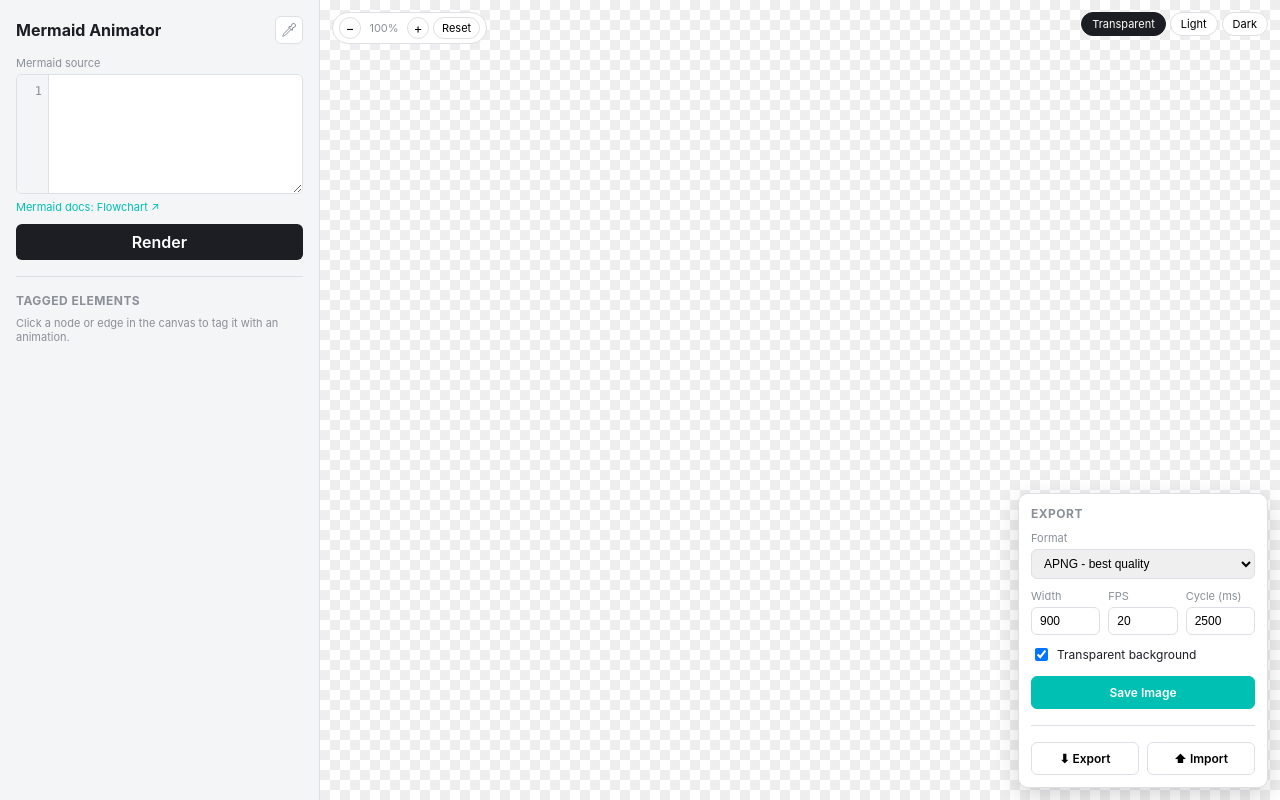
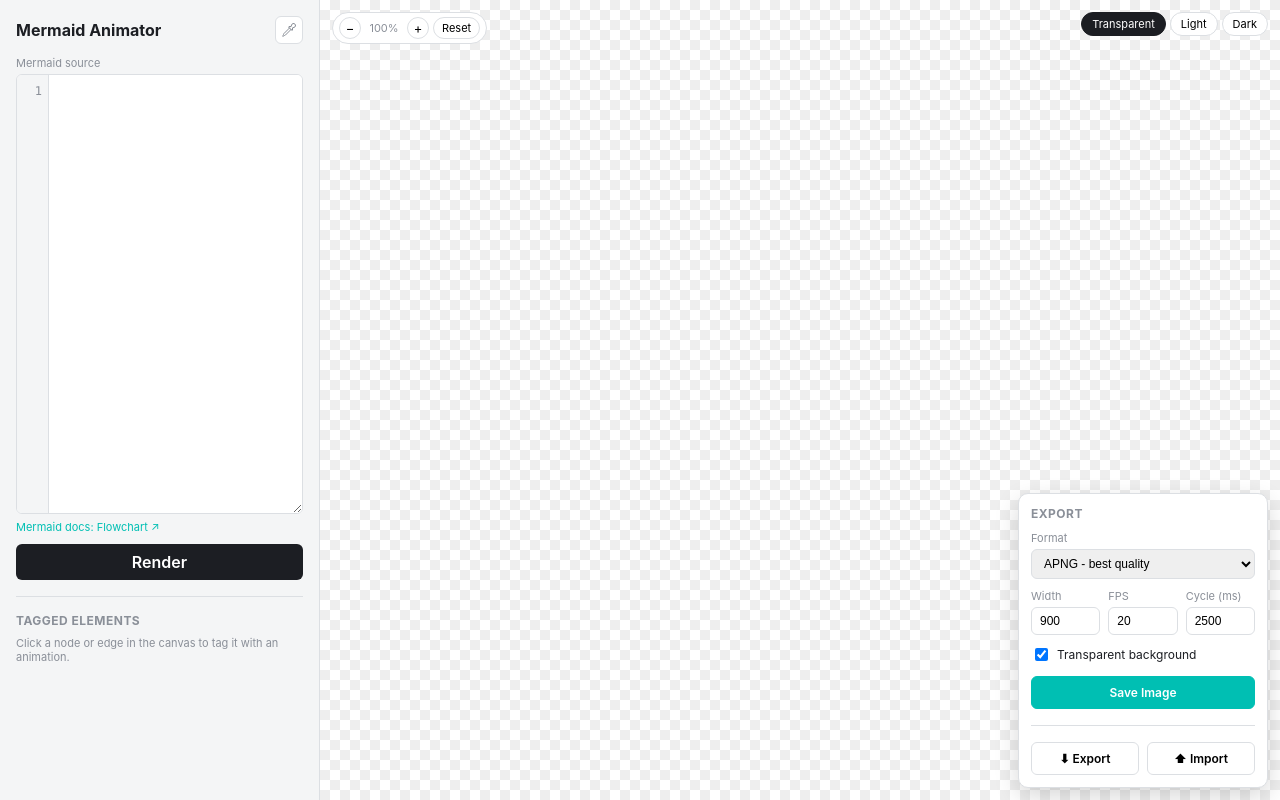
Before and after one commit to romulets/mermaid-animator, a plain HTML site: page index.html in a window 1280 px wide. Drawn offline with Linux system fonts and the light colour scheme; a script that the page names is missing.

Commit message:
Improve style

```diff
--- a/app.js
+++ b/app.js
@@ -247,6 +247,14 @@ async function renderDiagram() {
     const match = registry.find((r) => r.kind === tag.kind && r.kindIndex === tag.kindIndex);
     if (match) applyPreset(match, tag.preset, tag.config);
   });
+
+  // honor "Add signals flow to all" for any edge that didn't carry over a tag above
+  // (i.e. every edge on a first render, or newly added edges on a re-render)
+  if (els.signalFlowToggle.checked) {
+    registry
+      .filter((r) => r.kind === "edge" && r.preset === "none")
+      .forEach((r) => applyPreset(r, "signal", { count: 3, color: "#00bfb3" }));
+  }
 
   renderTagList();
   updateSignalFlowSection();
--- a/index.html
+++ b/index.html
@@ -24,8 +24,22 @@
         <div class="source-editor-body">
           <pre id="source-highlight" class="source-highlight" aria-hidden="true"><code></code></pre>
           <textarea id="source" spellcheck="false">flowchart LR
-    A["Security Solution Default"] --> B["Entity Store"]
-    B --> C["entities-latest-default"]</textarea>
+  A1@{ shape: docs, label: "Something"}
+  A2@{ shape: docs, label: "Another one"}
+  B{{"connects"}}
+  C(["here"])
+
+  A1 --- B
+  A2 --- B
+
+  B --- C
+
+
+style B fill:#05bfb3,stroke:#FFF,color:#FFF
+style C stroke:#e1075f
+
+style A1 fill:#0d64dd,color:#FFF,stroke:#000
+style A2 fill:#0d64dd,color:#FFF,stroke:#000</textarea>
         </div>
       </div>
       <a id="doc-link" class="doc-link" href="https://mermaid.ai/open-source/syntax/flowchart.html" target="_blank" rel="noopener">Mermaid docs: Flowchart ↗</a>
--- a/styles.css
+++ b/styles.css
@@ -106,7 +106,7 @@ html, body {
 .source-editor {
   display: flex;
   width: 100%;
-  height: 120px;
+  height: 440px; /* ~25 lines at 12px/1.4 line-height + 8px top/bottom padding */
   min-height: 60px;
   resize: vertical;
   overflow: hidden;
@@ -202,6 +202,10 @@ input[type="number"] {
   gap: 6px;
   font-size: 12px;
   margin-top: 10px;
+}
+
+#signal-flow-section {
+  margin-bottom: 10px;
 }
 
 button {
```
